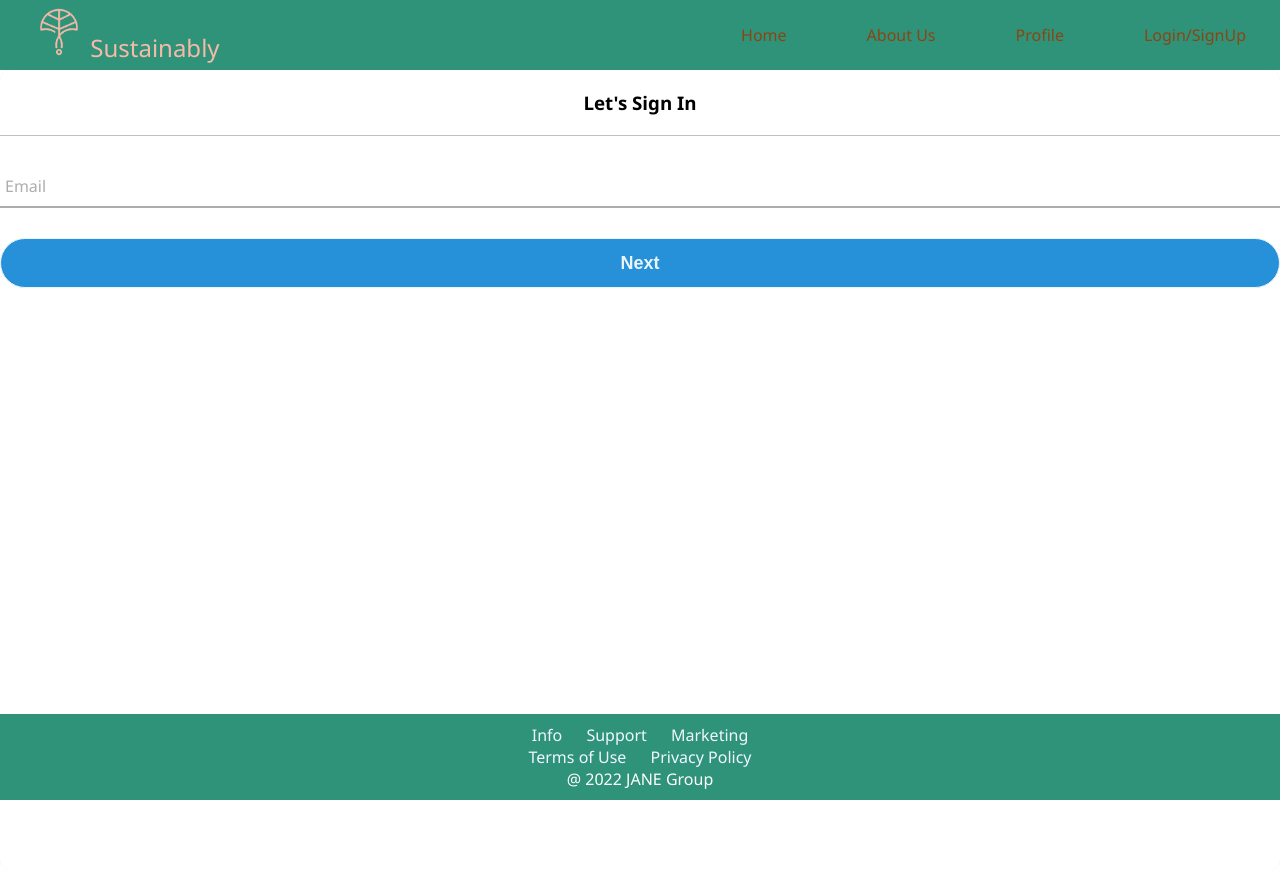
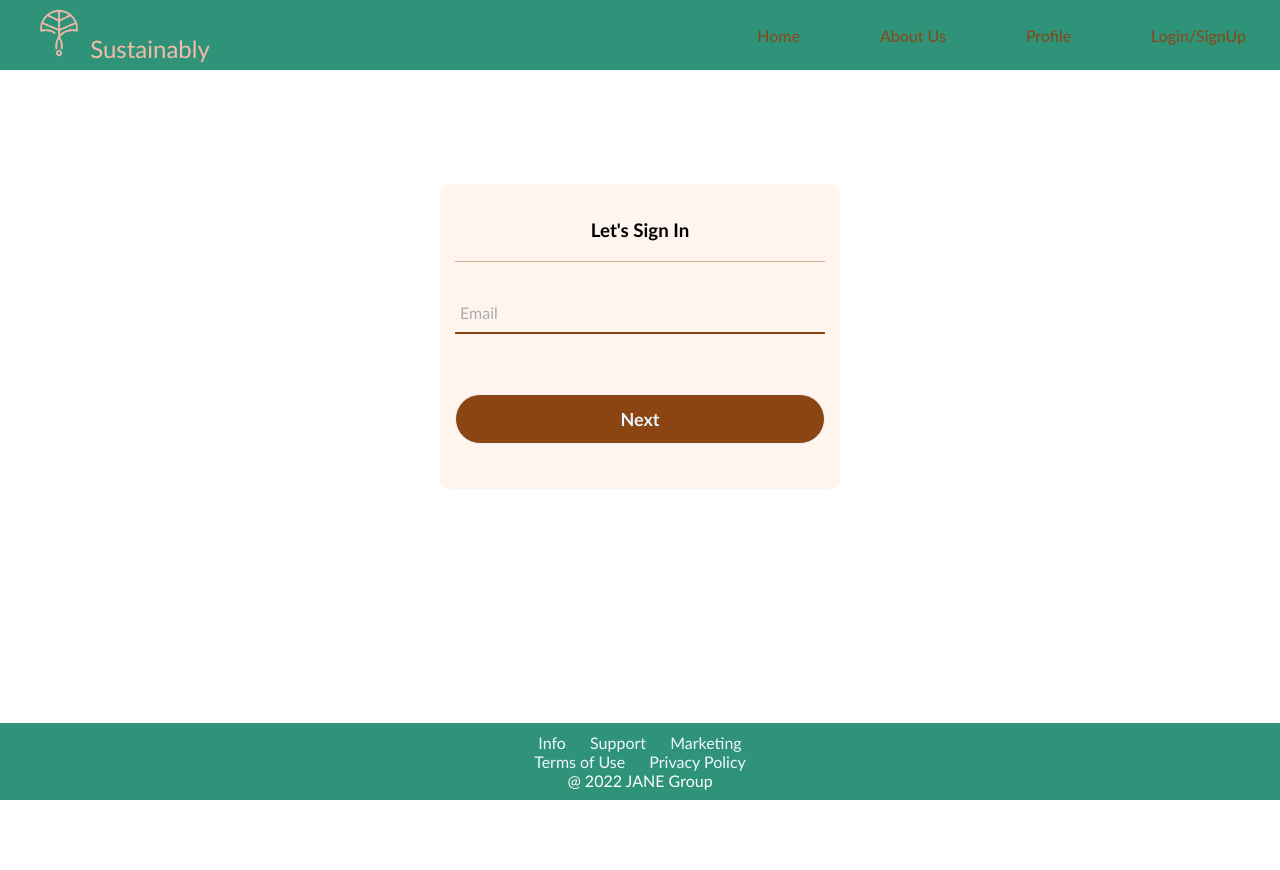
Before and after one commit to ebauss/2800-202210-DTC15, a website: page public/authentication.html in a window 1280 px wide. After the commit the page ends 800 px from the top, so only its background shows below. Drawn offline with nearby package versions, Linux system fonts and the light colour scheme.

Commit message:
Fixed the css bug on Authentication.html

```diff
--- a/public/CSS_Files/authentication.css
+++ b/public/CSS_Files/authentication.css
@@ -1,7 +1,6 @@
 * {
-    margin: 0;
-    padding: 0;
     box-sizing: border-box;
+    font-family: Calibri;
 }
 
 html,
@@ -9,21 +8,37 @@ body {
     height: 100%;
     margin: 0;
     padding: 0;
-    font-family: 'Segoe UI', Tahoma, Geneva, Verdana, sans-serif;
+    width: 100%;
 }
 
 #body-content {
-    display: table;
+    display: grid;
+    grid-template-rows: 10% auto auto;
+    grid-template-columns: 100%;
+    grid-template-areas:
+        "header"
+        "content"
+        "footer";
+    overflow: hidden;
+    /* display: table; */
     height: 100%;
     width: 100%;
-    overflow: hidden;
+}
+
+#navbarPlaceholder {
+    grid-area: header;
+}
+
+#footerPlaceholder {
+    grid-area: footer;
 }
 
 main {
-    display: table-row;
-    margin: 0;
+    grid-area: content;
+    display: grid;
+    justify-content: space-around;
+    align-content: space-around;
     padding: 0;
-    background-color: bisque;
     height: 100%;
     overflow: hidden;
     width: 100%;
@@ -32,7 +47,7 @@ main {
 h3 {
     text-align: center;
     padding: 20px 0;
-    border-bottom: 1px solid silver;
+    border-bottom: 1px solid rgb(210,180,140);
 }
 
 form {
@@ -47,11 +62,11 @@ input {
     height: 40px;
     font-size: 16px;
     border: none;
-    background: none;
     outline: none;
+    background-color: rgb(255,245,238);
 }
 
-.input-labels {
+label {
     position: absolute;
     top: 50%;
     left: 5px;
@@ -59,24 +74,24 @@ input {
     transform: translateY(-50%);
     font-size: 16px;
     pointer-events: none;
-    transition: .5s;
+    transition: .3s;
 }
 
 span::before {
-    content: '';
+    content: "";
     position: absolute;
     top: 40px;
     left: 0;
     width: 0%;
     height: 2px;
-    background: #2691d9;
-    transition: .5s;
+    background-color: rgb(139,69,19);
+    transition: .3s;
 }
 
 input:focus~label,
 input:valid~label {
     top: -5px;
-    color: #2691d9;
+    color: rgb(139,69,19);
 }
 
 input:focus~span::before,
@@ -84,18 +99,19 @@ input:valid~span::before {
     width: 100%;
 }
 
+
 .content-authentication {
-    display: table-cell;
-    top: 50%;
-    left: 50%;
+    /* display: table-cell; */
     width: 400px;
-    background-color: white;
+    height: 100%;
+    padding: 15px;
+    background-color: rgb(255,245,238);
     border-radius: 10px;
 }
 
 .input-container {
     position: relative;
-    border-bottom: 2px solid #adadaa;
+    border-bottom: 2px solid rgb(139, 69, 19);
     margin: 30px 0;
 }
 
@@ -103,26 +119,23 @@ input[type="button"] {
     width: 100%;
     height: 50px;
     border: 1px solid;
-    background: #2691d9;
+    background: rgb(139,69,19);
     border-radius: 25px;
     font-size: 18px;
     color: #e9f4fb;
     font-weight: 700;
     cursor: pointer;
     outline: none;
+    margin: 30px 0;
 }
 
 input[type="button"]:hover {
-    border-color: #2691d9;
+    border-color: rgb(139,69,19);
     transition: .3s;
 }
 
-.pass-miscellaneous {
-    margin: 20px;
-    color: #a6a6a6;
-    cursor: pointer;
+@media screen and (max-width: 550px) {
+    .content-authentication{
+        margin: 0px auto;
+    }
 }
-
-.pass-miscellaneous:hover{
-    text-decoration: underline;
-}
--- a/public/SkeletonHTML/navBar.html
+++ b/public/SkeletonHTML/navBar.html
@@ -21,7 +21,7 @@
                     <a href="../../public/profile.html" class="nav-link"> Profile </a>
                 </li>
                 <li class="nav-items">
-                    <a href="../authentication.html" class="nav-link"> Login/SignUp </a>
+                    <a href="../../public/index.html" class="nav-link"> Login/SignUp </a>
                 </li>
             </ul>
             <div class="hamburger">
--- a/public/authentication.html
+++ b/public/authentication.html
@@ -26,7 +26,7 @@
     <!--------------------------->
 
     <link rel="stylesheet" href="./CSS_Files/style.css">
-    <link rel="stylesheet" href="./CSS_Files/authentication.css">
+    <link rel="stylesheet" href="../public/CSS_Files/authentication.css">
 </head>
 
 <body>
@@ -34,11 +34,10 @@
     <!-- Your HTML Layout go here -->
     <!------------------------------>
 
-     <!-- our own navbar goes here -->
-     <nav id="navbarPlaceholder"></nav>
-
     <!-- our own navbar goes here -->
     <div id="body-content">
+         <!-- our own navbar goes here -->
+    <nav id="navbarPlaceholder"></nav>
 
         <!-- the body of your page goes here -->
         <main>
@@ -63,9 +62,10 @@
                 </div>
             </div>
         </main>
+
+        <!-- our own footer goes here-->
+    <nav id="footerPlaceholder"></nav>
     </div>
-    <!-- our own footer goes here-->
-    <nav id="footerPlaceholder"></nav>
     <!---------------------------------------------->
     <!-- Your own JavaScript functions go here    -->
     <!---------------------------------------------->
```
